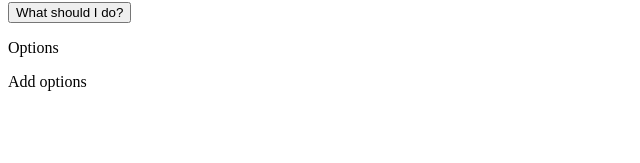
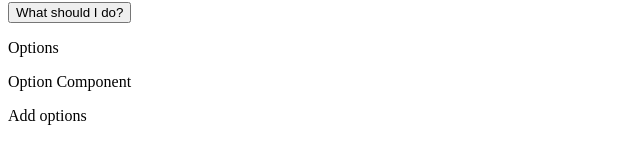
Before and after one commit to AlexLewis10/indeicision, a React (Create React App) app: page / in a window 1280 px wide. Shown: the part 125-288 px from the top of the page, without its empty margins (0-640 px from the left). Built offline with nearby package versions, Linux system fonts and the light colour scheme.

Commit message:
Add options and action component

```diff
--- a/src/components/addOption.js
+++ b/src/components/addOption.js
@@ -1,6 +1,6 @@
 import React, { Component } from 'react'
 
-export class addOption extends Component {
+export class AddOption extends Component {
   render() {
     return (
       <div>
@@ -10,4 +10,4 @@ export class addOption extends Component {
   }
 }
 
-export default addOption
+export default AddOption
--- /dev/null
+++ b/src/components/header.js
@@ -0,0 +1,14 @@
+import React, { Component } from 'react'
+
+export class Header extends Component {
+  render() {
+    return (
+      <div>
+        <h1>Indecision</h1>
+        <h2>Put your life in the hands of a computer</h2>
+      </div>
+    )
+  }
+}
+
+export default Header
--- a/src/components/home.js
+++ b/src/components/home.js
@@ -1,14 +1,14 @@
 import React, { Component } from 'react'
+import Header from './header'
 import Action from './action'
 import Options from './options'
 import AddOption from './addOption'
 
-export class Header extends Component {
+export class Home extends Component {
   render() {
     return (
       <div>
-        <h1>Indecision</h1>
-        <h2>Put your life in the hands of a computer</h2>
+        <Header />
         <Action />
         <Options />
         <AddOption />
@@ -17,4 +17,4 @@ export class Header extends Component {
   }
 }
 
-export default Header
+export default Home
--- /dev/null
+++ b/src/components/option.js
@@ -0,0 +1,13 @@
+import React, { Component } from 'react'
+
+export class Option extends Component {
+  render() {
+    return (
+      <div>
+        <p>Option Component</p>
+      </div>
+    )
+  }
+}
+
+export default Option
--- a/src/components/options.js
+++ b/src/components/options.js
@@ -1,10 +1,13 @@
 import React, { Component } from 'react'
+import Option from './option'
+
 
 export class Options extends Component {
   render() {
     return (
       <div>
         <p>Options</p>
+        <Option />
       </div>
     )
   }
```
